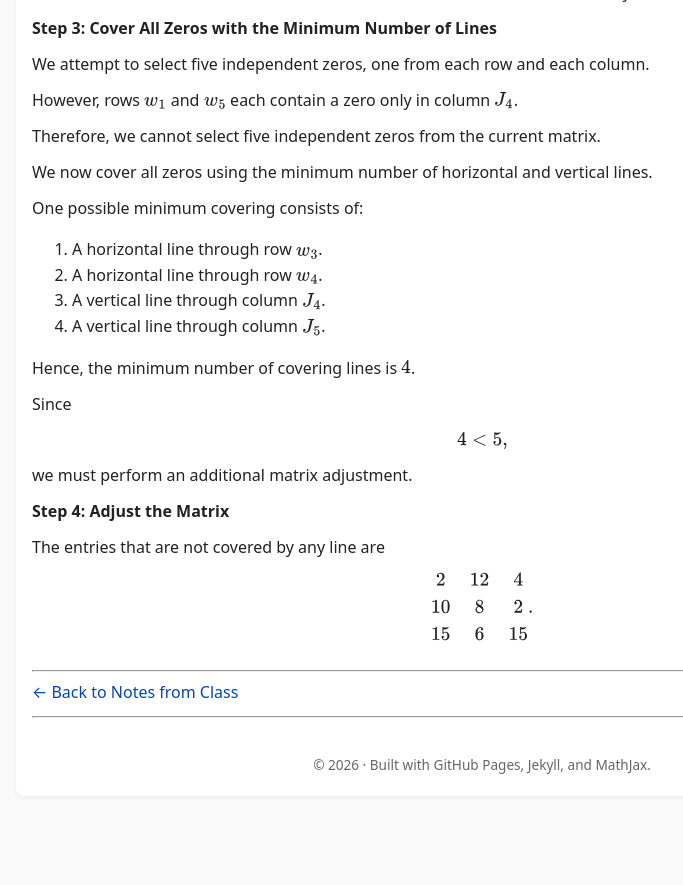
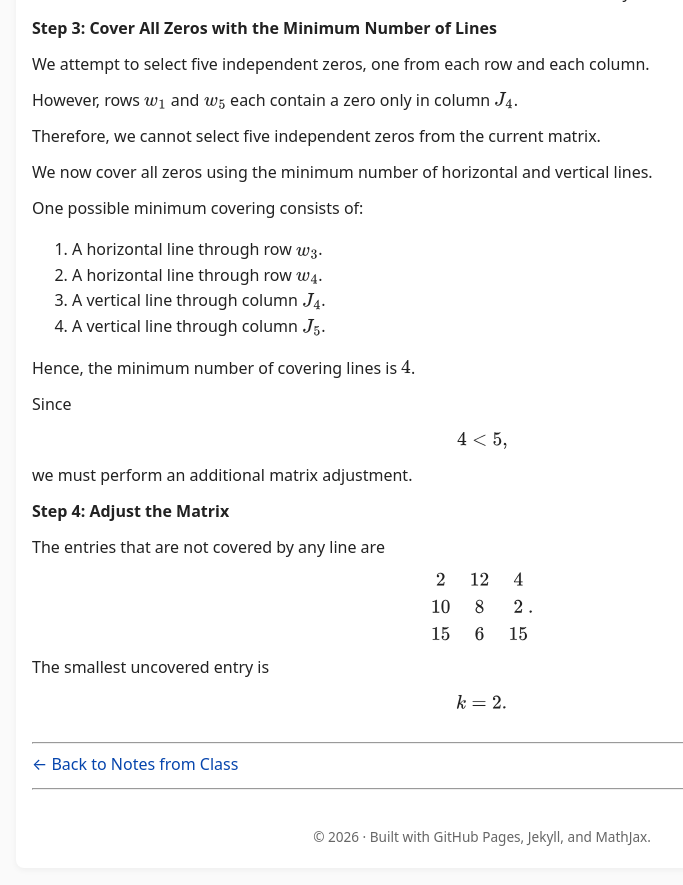
Before and after one commit to SaleemKamaludin/SaleemKamaludin.github.io, a Jekyll site: the page built from courses/math-2276/notes-from-class/supplementary-lecture-6/index.md, in a window 1280 px wide and 900 px high, scrolled down 7525 px. Shown: the top 885 px of the window, without its empty margins (158-841 px from the left). Built offline with Jekyll 4.4.1, drawn with Linux system fonts in a browser that asks for light colours; before the commit the page ends 8353 px from its top, so only the background shows below that.

Commit message:
Add smallest uncovered entry to Step 4 of Example 1.3

```diff
--- a/courses/math-2276/notes-from-class/supplementary-lecture-6/index.md
+++ b/courses/math-2276/notes-from-class/supplementary-lecture-6/index.md
@@ -1231,6 +1231,22 @@ C_1=
       </div>
 
     </div>
+
+    <div id="example-hungarian-five-by-five-step-4-smallest-uncovered-entry">
+
+      <p>
+        The smallest uncovered entry is
+      </p>
+
+      <div class="display-math">
+
+\[
+k=2.
+\]
+
+      </div>
+
+    </div>
 </div>
 </div>
 
```
